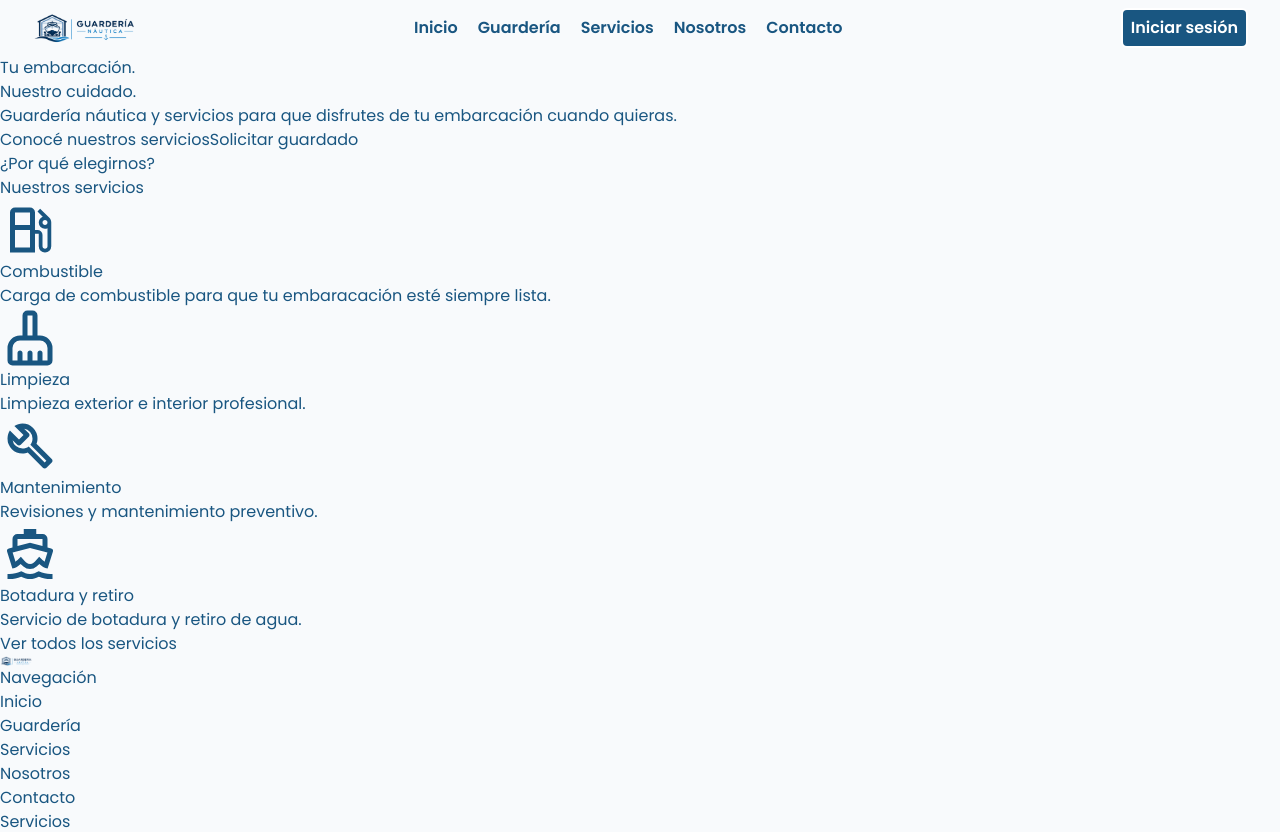
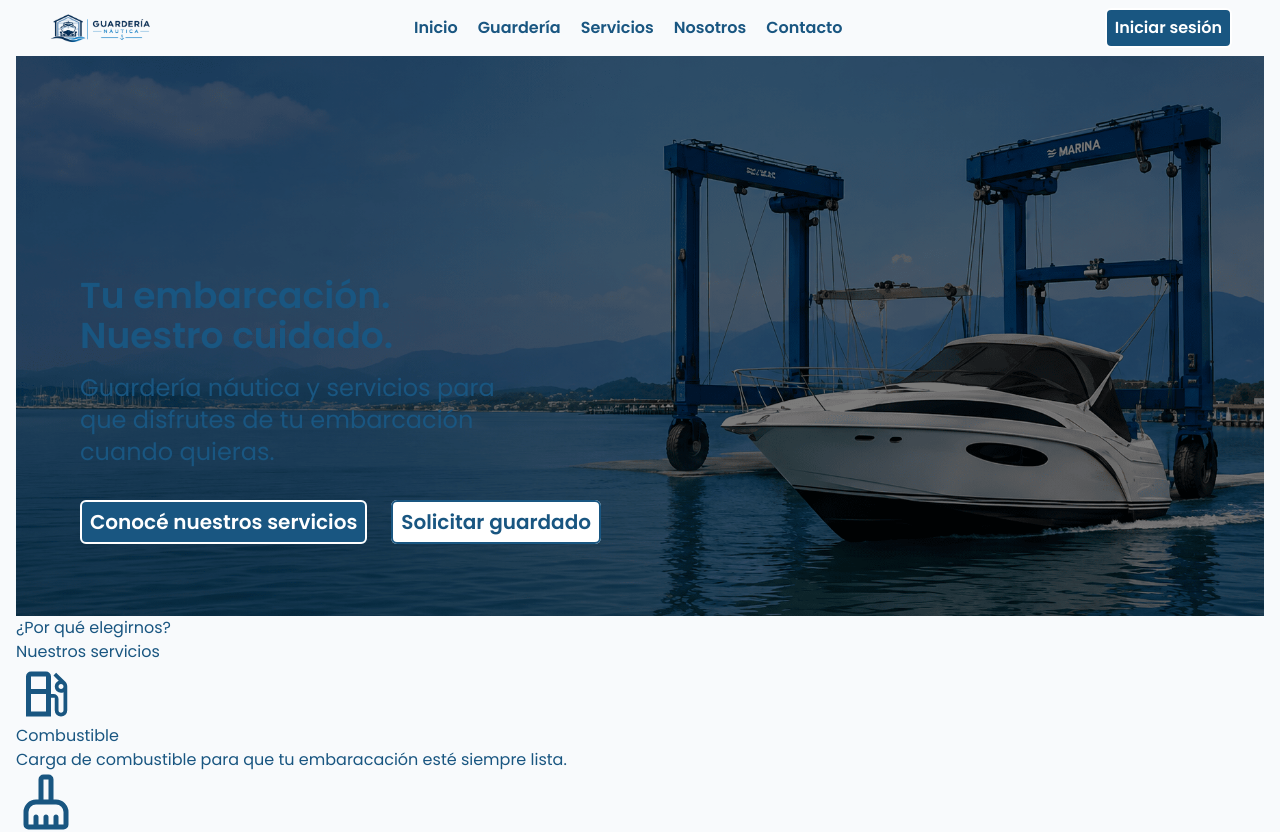
Before and after one commit to Martiks38/frontend_dsw, a Next.js app: page / in a window 1280 px wide. Shown: the top 832 px of the page. Built offline with nearby package versions, Linux system fonts and the light colour scheme.

Commit message:
refactor(HomePage): update structure and apply new styles

```diff
--- a/src/app/page.module.css
+++ b/src/app/page.module.css
@@ -1,142 +1,15 @@
-.page {
-  --background: #fafafa;
-  --foreground: #fff;
-
-  --text-primary: #000;
-  --text-secondary: #666;
-
-  --button-primary-hover: #383838;
-  --button-secondary-hover: #f2f2f2;
-  --button-secondary-border: #ebebeb;
-
-  display: flex;
-  flex: 1;
-  flex-direction: column;
-  align-items: center;
-  justify-content: center;
-  font-family: var(--font-geist-sans);
-  background-color: var(--background);
+.intro > * {
+  position: relative;
+  z-index: 10;
+  color: var(--color-white);
 }
 
-.main {
-  display: flex;
-  flex: 1;
+.intro::before {
+  content: '';
+  position: absolute;
+  inset: 0;
+  display: block;
   width: 100%;
-  max-width: 800px;
-  flex-direction: column;
-  align-items: flex-start;
-  justify-content: space-between;
-  background-color: var(--foreground);
-  padding: 120px 60px;
+  height: 100%;
+  background-color: rgba(0, 0, 0, 0.5);
 }
-
-.intro {
-  display: flex;
-  flex-direction: column;
-  align-items: flex-start;
-  text-align: left;
-  gap: 24px;
-}
-
-.intro h1 {
-  max-width: 320px;
-  font-size: 40px;
-  font-weight: 600;
-  line-height: 48px;
-  letter-spacing: -2.4px;
-  text-wrap: balance;
-  color: var(--text-primary);
-}
-
-.intro p {
-  max-width: 440px;
-  font-size: 18px;
-  line-height: 32px;
-  text-wrap: balance;
-  color: var(--text-secondary);
-}
-
-.intro a {
-  font-weight: 500;
-  color: var(--text-primary);
-}
-
-.ctas {
-  display: flex;
-  flex-direction: row;
-  width: 100%;
-  max-width: 440px;
-  gap: 16px;
-  font-size: 14px;
-}
-
-.ctas a {
-  display: flex;
-  justify-content: center;
-  align-items: center;
-  height: 40px;
-  padding: 0 16px;
-  border-radius: 128px;
-  border: 1px solid transparent;
-  transition: 0.2s;
-  cursor: pointer;
-  width: fit-content;
-  font-weight: 500;
-}
-
-a.primary {
-  background: var(--text-primary);
-  color: var(--background);
-  gap: 8px;
-}
-
-a.secondary {
-  border-color: var(--button-secondary-border);
-}
-
-/* Enable hover only on non-touch devices */
-@media (hover: hover) and (pointer: fine) {
-  a.primary:hover {
-    background: var(--button-primary-hover);
-    border-color: transparent;
-  }
-
-  a.secondary:hover {
-    background: var(--button-secondary-hover);
-    border-color: transparent;
-  }
-}
-
-@media (max-width: 600px) {
-  .main {
-    padding: 48px 24px;
-  }
-
-  .intro {
-    gap: 16px;
-  }
-
-  .intro h1 {
-    font-size: 32px;
-    line-height: 40px;
-    letter-spacing: -1.92px;
-  }
-}
-
-@media (prefers-color-scheme: dark) {
-  .logo {
-    filter: invert();
-  }
-
-  .page {
-    --background: #000;
-    --foreground: #000;
-
-    --text-primary: #ededed;
-    --text-secondary: #999;
-
-    --button-primary-hover: #ccc;
-    --button-secondary-hover: #1a1a1a;
-    --button-secondary-border: #1a1a1a;
-  }
-}
--- a/src/app/page.tsx
+++ b/src/app/page.tsx
@@ -3,31 +3,50 @@ import Link from 'next/link';
 import Footer from '@/components/layout/Footer/Footer';
 import Header from '@/components/layout/Header/Header';
 import HomeSection from '@/components/layout/HomeSection/HomeSection';
+import ButtonLink from '@/components/ui/Button/Button';
 import { benefits, footerColumns, services } from '@/data';
+
+import styles from './page.module.css';
 
 export default function Home() {
   return (
-    <>
+    <div className="flex flex-col grow mx-auto px-4 w-full max-w-7xl justify-center justify-items-center">
       <Header />
       <main>
-        <section>
-          <h1>
+        <section
+          className={`${styles.intro} relative flex flex-col justify-end min-h-[70dvh] px-16 pb-20 bg-[url('/portada.webp')] bg-cover bg-position[0% 0%]`}
+        >
+          <div>
+            <h1 className="text-4xl font-semibold mb-4">
               Tu embarcación.
               <br />
               Nuestro cuidado.
             </h1>
-          <p>
+            <p className="w-[35ch] text-2xl">
               Guardería náutica y servicios para que disfrutes de tu embarcación
               cuando quieras.
             </p>
-          <div>
-            <Link href={''}>Conocé nuestros servicios</Link>
-            <Link href={''}>Solicitar guardado</Link>
+            <nav
+              className="*:first:mr-6 mt-10 text-xl font-semibold"
+              aria-label="Servicios y solicitudes"
+            >
+              <ButtonLink href={''}>Conocé nuestros servicios</ButtonLink>
+              <ButtonLink href="" variant="secondary">
+                Solicitar guardado
+              </ButtonLink>
+            </nav>
           </div>
         </section>
         <HomeSection title="¿Por qué elegirnos?" cardData={benefits} />
-        <HomeSection title="Nuestros servicios" cardData={services}>
+        <HomeSection
+          title="Nuestros servicios"
+          cardData={services.filter((s) => s.showOnHome)}
+        >
           <Link href={''}>Ver todos los servicios</Link>
+        </HomeSection>
+        <HomeSection title="¿Querés guardar tu embarcación con nosotros?">
+          <p>Consultá disponibilidad y conocé nuestras condiciones.</p>
+          <Link href={''}>Solicitar guardado</Link>
         </HomeSection>
       </main>
       <Footer
@@ -35,6 +54,6 @@ export default function Home() {
         logoAlt="Guardería náutica"
         columns={footerColumns}
       />
-    </>
+    </div>
   );
 }
```
Lines whose indentation alone changed are shown as unchanged.
